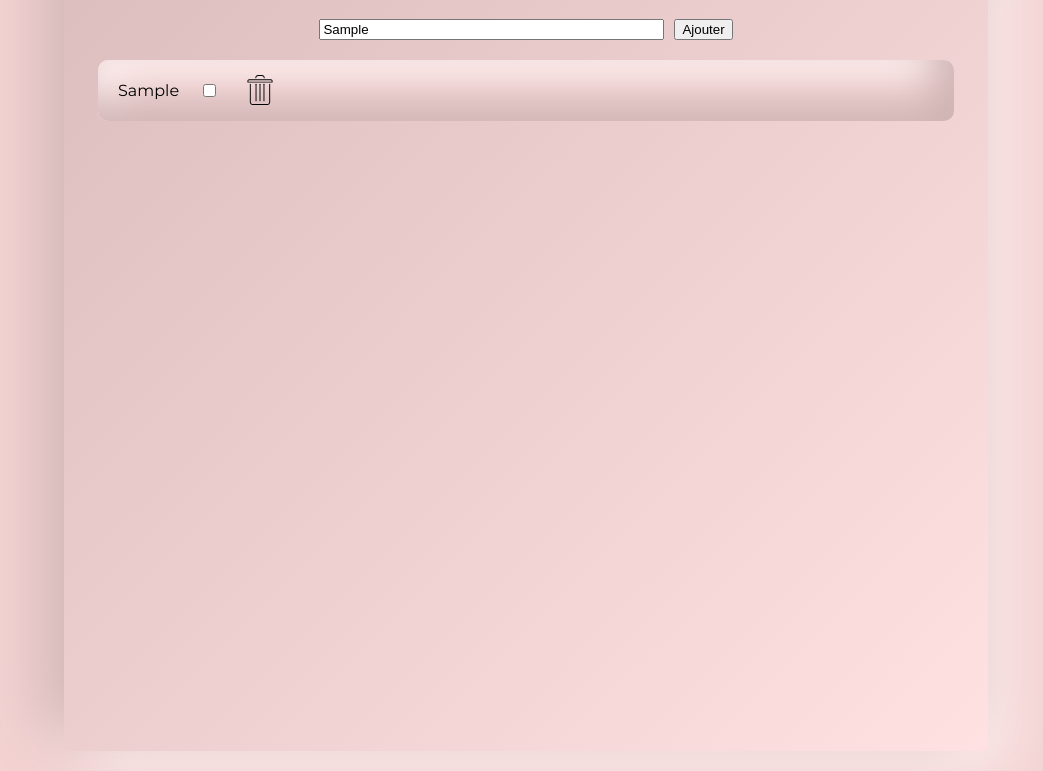
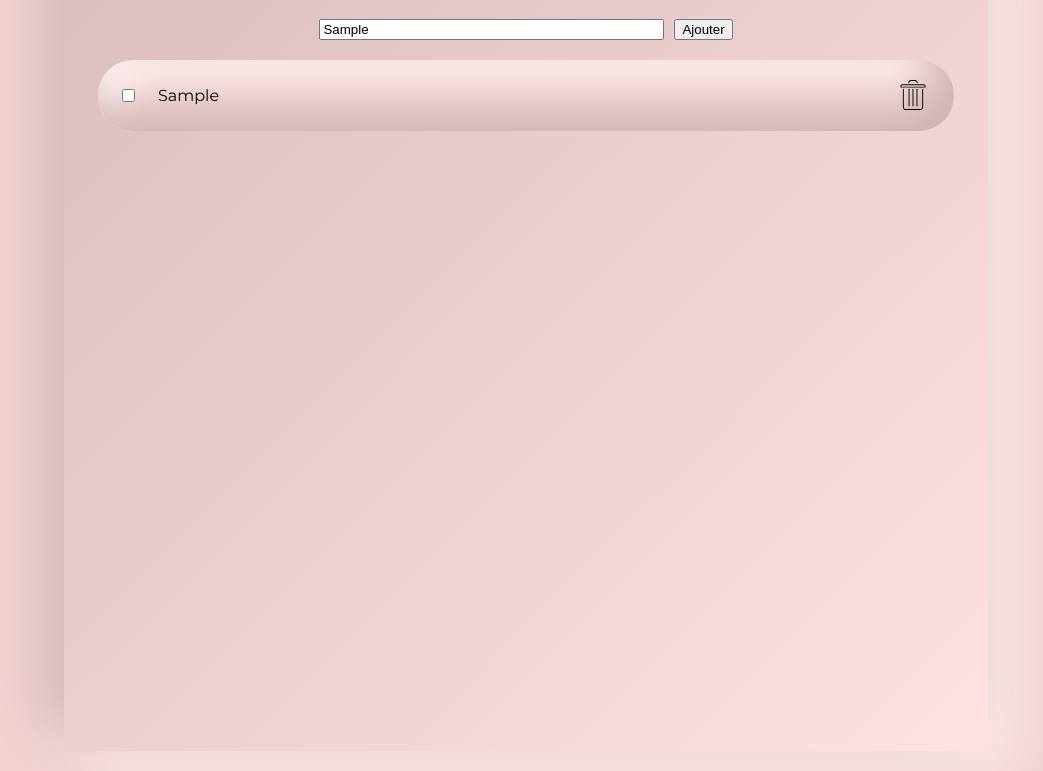
Before and after one commit to DiatronPb/TP3-TODOLIST, a plain HTML site: page index.html in a window 1280 px wide. Both pictures are taken after typing "Sample" into the empty fields and a click on the button "Ajouter". Shown: the part 97-868 px from the top of the page, without its empty margins (114-1157 px from the left). Drawn offline with Linux system fonts and the light colour scheme.

Commit message:
debut sub

```diff
--- a/script.js
+++ b/script.js
@@ -9,18 +9,21 @@ document.getElementById("task-add").addEventListener("click", () => {
         let newtask = document.createElement("li");
 
         newtask.id = `li-${cpt_task}`;
-        cpt_task ++;
 
         newtask.draggable = true;
         newtask.classList.add("todo-elt")
 
-        let p = document.createElement("p");
-        p.textContent = txt;
-        newtask.appendChild(p);
+        let title = document.createElement("div");
+        title.classList.add("todo-elt-title");
 
         let inp = document.createElement("input");
         inp.type = "checkbox";
-        newtask.appendChild(inp);
+        inp.id = `li-c-${cpt_task}'`
+        title.appendChild(inp);
+
+        let p = document.createElement("p");
+        p.textContent = txt;
+        title.appendChild(p);
 
         let rem = document.createElement("button");
         rem.classList.add("todo-remove-button");
@@ -33,7 +36,7 @@ document.getElementById("task-add").addEventListener("click", () => {
         rem.appendChild(im);
 
 
-        newtask.appendChild(rem);
+        title.appendChild(rem);
 
         /*drag and drop*/
 
@@ -70,8 +73,11 @@ document.getElementById("task-add").addEventListener("click", () => {
 
         })
 
+        newtask.appendChild(title)
 
         liste.appendChild(newtask);
+        cpt_task++;
+
 
     }
 });
@@ -79,3 +85,7 @@ document.getElementById("task-add").addEventListener("click", () => {
 function deletetask(id_task){
     document.getElementById(id_task).remove();
 }
+
+document.getElementById("add-sub-button").addEventListener("click", () => {
+    // Ajout d'un sub-task
+});
--- a/style.css
+++ b/style.css
@@ -35,6 +35,7 @@ body{
 
 .todo-elt{
     display: flex;
+    flex-direction: column;
     list-style: none;
 
     /*morphisme*/
@@ -49,22 +50,52 @@ body{
     */
 
     margin: 20px;
-    padding: 5px 20px;
+    padding: 10px 20px;
 
-    border-radius: 10px;
-    color: balck;
+    color: black;
     align-items: center;
-    gap : 20px
 }
 
 .todo-elt:hover{
     transform: scale(1.05);
 }
 
+
+.add-sub-button{
+    border: none;
+    background-color: transparent;
+
+
+    /*display: none;*/
+    max-height: 0;
+    overflow: hidden;
+    transition: max-height 0.3s ease;
+}
+
+.add-sub-button img:hover{
+    cursor: pointer;
+}
+
+.todo-elt:hover .add-sub-button{
+    display: inline-block;
+    max-height: 50px;
+}
+
+
+
+.todo-elt-title{
+    width: 100%;
+    display: flex;
+    flex-direction: row;
+    gap : 20px;
+    align-items: center;
+}
+
 .todo-remove-button{
     border: none;
     cursor: pointer;
     background: transparent;
+    margin-left: auto;
 }
 
 .todo-remove-button img{
@@ -82,3 +113,8 @@ body{
     opacity: 0.5;
     border: 2px dashed purple;
 }
+
+.todo-sub{
+    transform: scale(0.8);
+    border-radius: 2px;
+}
```
Also changed, not shown: index.html (+23 -6 lines), images/plus.svg (added).
